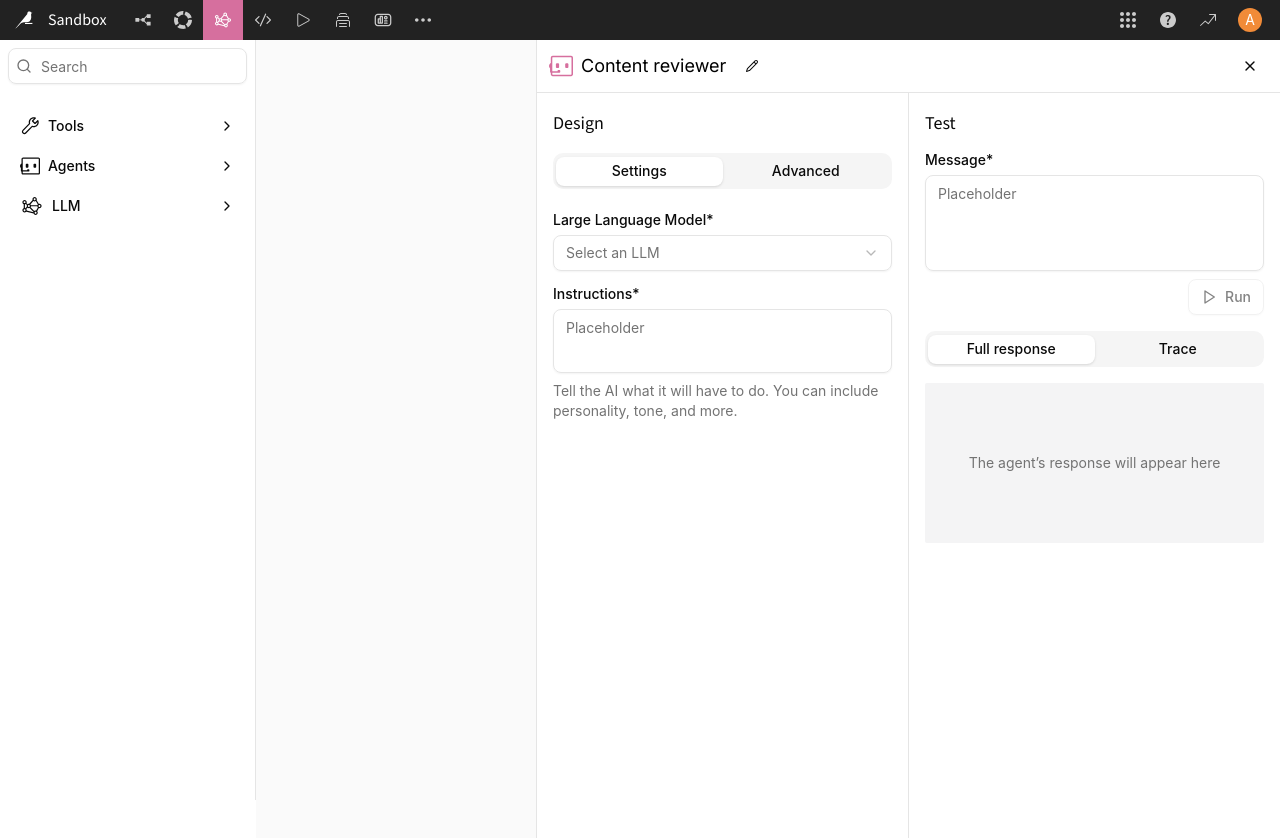
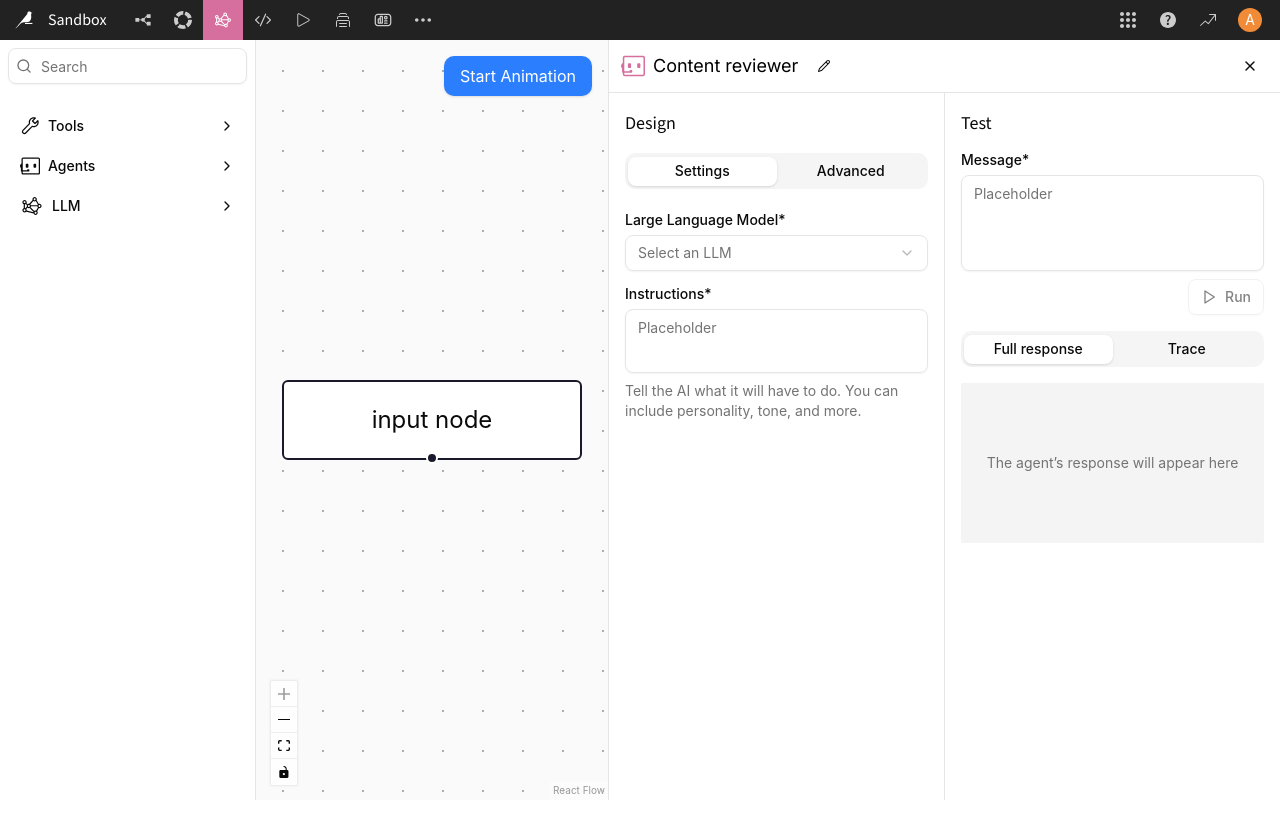
Before and after one commit to lorematteo/hackaiku-2025, a React (Vite) app: page / in a window 1280 px wide. After the commit the page ends 800 px from the top, so only its background shows below. Built offline with nearby package versions, Linux system fonts and the light colour scheme.

Commit message:
evol(layout): proper application layout

```diff
--- a/src/features/left-panel/index.tsx
+++ b/src/features/left-panel/index.tsx
@@ -16,7 +16,7 @@ export const LeftPanel = () => {
   };
 
   return (
-    <aside className="w-64 h-full border-r bg-white flex flex-col">
+    <aside className="min-w-3xs h-full border-r bg-white flex flex-col">
       <div className="p-2">
         {selectedMenu && (
           <button
--- a/src/features/right-panel/index.tsx
+++ b/src/features/right-panel/index.tsx
@@ -14,7 +14,7 @@ const RightPanel: React.FC = () => {
   const [message, setMessage] = React.useState('');
 
   return (
-    <div className="flex flex-col bg-white w-[744px] border-l border-base-300 h-screen ml-auto">
+    <div className="flex flex-col bg-white min-w-2xl border-l border-base-300 ml-auto">
       <PanelTitle />
       <div className="flex flex-row h-full">
         <DesignPanel
--- a/src/pages/home.tsx
+++ b/src/pages/home.tsx
@@ -1,8 +1,12 @@
+import Canva from '@/features/canva';
+import { LeftPanel } from '@/features/left-panel';
 import RightPanel from '@/features/right-panel';
 
 function Home() {
   return (
-    <div className="bg-zinc-50 h-screen">
+    <div className="bg-zinc-50 h-screen flex flex-row">
+      <LeftPanel />
+      <Canva />
       <RightPanel />
     </div>
   );
--- a/src/routeTree.gen.ts
+++ b/src/routeTree.gen.ts
@@ -11,15 +11,9 @@
 // Import Routes
 
 import { Route as rootRoute } from './routes/__root'
-import { Route as CanvaImport } from './routes/canva'
 import { Route as IndexImport } from './routes/index'
 
 // Create/Update Routes
-
-const CanvaRoute = CanvaImport.update({
-  path: '/canva',
-  getParentRoute: () => rootRoute,
-} as any)
 
 const IndexRoute = IndexImport.update({
   path: '/',
@@ -34,15 +28,11 @@ declare module '@tanstack/react-router' {
       preLoaderRoute: typeof IndexImport
       parentRoute: typeof rootRoute
     }
-    '/canva': {
-      preLoaderRoute: typeof CanvaImport
-      parentRoute: typeof rootRoute
-    }
   }
 }
 
 // Create and export the route tree
 
-export const routeTree = rootRoute.addChildren([IndexRoute, CanvaRoute])
+export const routeTree = rootRoute.addChildren([IndexRoute])
 
 /* prettier-ignore-end */
--- a/src/routes/__root.tsx
+++ b/src/routes/__root.tsx
@@ -1,18 +1,12 @@
 import { createRootRoute, Outlet } from '@tanstack/react-router';
 
 import DSSNavbar from '@/features/dss-navbar';
-import { LeftPanel } from '@/features/left-panel';
 
 export const Route = createRootRoute({
   component: () => (
     <div className="flex flex-col h-screen">
       <DSSNavbar />
-      <div className="flex flex-1 min-h-0">
-        <LeftPanel />
-        <div className="flex-1 h-full min-h-0">
-          <Outlet />
-        </div>
-      </div>
+      <Outlet />
     </div>
   ),
 });
--- a/src/routes/canva.ts
+++ /dev/null
@@ -1,7 +0,0 @@
-import { createFileRoute } from '@tanstack/react-router';
-
-import Canva from '../pages/canva';
-
-export const Route = createFileRoute('/canva')({
-  component: Canva,
-});
```
Also changed, not shown: src/features/canva/index.tsx (renamed from src/pages/canva.tsx).
